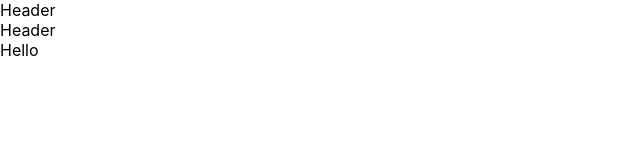
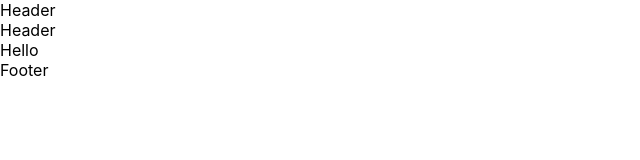
Before and after one commit to toon040/LearnReact, a React (Create React App) app: page / in a window 1280 px wide. Shown: the top 160 px of the page, without its empty margins (0-640 px from the left). Built offline with nearby package versions, Linux system fonts and the light colour scheme.

Commit message:
Add Footer

```diff
--- a/src/App.js
+++ b/src/App.js
@@ -3,30 +3,16 @@
 // import './App.css';
 
 import Header from './Header'
+import Footer from './Footer'
 class App extends Component {
   render() {
     return (
-      // <div className="App">
-      //   <header className="App-header">
-      //     <img src={logo} className="App-logo" alt="logo" />
-      //     <p>
-      //       Edit <code>src/App.js</code> and save to reload.
-      //     </p>
-      //     <a
-      //       className="App-link"
-      //       href="https://reactjs.org"
-      //       target="_blank"
-      //       rel="noopener noreferrer"
-      //     >
-      //       Learn React
-      //     </a>
-      //   </header>
-      // </div>
 
       <div>
         <Header/>
         <Header/>
         <div> Hello   </div>
+        <Footer/>
       </div>
     );
   }
--- /dev/null
+++ b/src/Footer.js
@@ -0,0 +1,11 @@
+import React, {Component} from "react"
+
+class Footer extends Component {
+    render() {
+        return (
+            <div>Footer</div>
+        )
+    }
+}
+
+export default Footer
```
